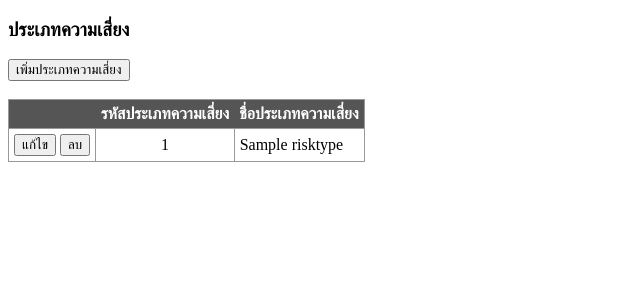
After one commit to patcharra/risk, a PHP site: page /admin/show_risktype.php in a window 1280 px wide. The commit adds this page. Shown: the top 300 px of the page, without its empty margins (0-640 px from the left). Run offline with PHP 8.4, Linux system fonts and the light colour scheme; tables that the repository leaves empty or names only in its code hold one stand-in row (values such as "Sample post").

Commit message:
แสดงข้อมูล ประเภทความเสี่ยง

```diff
--- /dev/null
+++ b/admin/show_risktype.php
@@ -0,0 +1,61 @@
+<?
+require('../common/common_header.php');
+$sql = "SELECT 	IDtype,
+				typeName
+		FROM 	risktype";
+$result = mysql_query($sql, $dbConn);
+$rows	= mysql_num_rows($result);
+?>
+<!DOCTYPE html>
+<html>
+<head>
+	<title></title>
+	<meta charset="utf-8">
+	<link rel="stylesheet" type="text/css" href="../css/risk_main.css">
+</head>
+<body>
+<h3>ประเภทความเสี่ยง</h3>
+<button>เพิ่มประเภทความเสี่ยง</button>
+<br><br>
+<?
+if($rows > 0) {
+	?>
+	<table class="table-data">
+		<thead>
+			<tr>
+				<th class="action-col"></th>
+				<th>รหัสประเภทความเสี่ยง</th>
+				<th>ชื่อประเภทความเสี่ยง</th>
+			</tr>
+		</thead>
+		<tbody>
+		<?
+		for($i=0; $i<$rows; $i++) {
+			$rsktypRow 	 = mysql_fetch_assoc($result);
+			$rsktyp_id 	 = $rsktypRow['IDtype'];
+			$rsktyp_name = $rsktypRow['typeName'];
+			?>
+			<tr>
+				<td class="action-col">
+					<a href="form_risktype.php?code=<?=$rsktyp_id?>">
+						<button>แก้ไข</button>
+					</a>
+					<button>ลบ</button>
+				</td>
+				<td align="center"><?=$rsktyp_id?></td>
+				<td><?=$rsktyp_name?></td>
+			</tr>
+			<?
+		}
+		?>
+		</tbody>
+	</table>
+	<?
+} else {
+	?>
+	ไม่พบข้อมูล
+	<?
+}
+?>
+</body>
+</html>
--- /dev/null
+++ b/css/risk_main.css
@@ -0,0 +1,29 @@
+#frame_main {
+	padding: 30px;
+}
+
+/*
+ * table data
+ */
+.table-data {
+	border-collapse: collapse;
+}
+.table-data td {
+	border: 1px solid #999;
+	padding: 5px;
+}
+.table-data th {
+	background: #555;
+	color: white;
+	padding: 5px;
+	border-top: 1px solid #999;
+}
+.table-data th:first-child {
+	border-left: 1px solid #999;
+}
+.table-data th:last-child {
+	border-right: 1px solid #999;
+}
+.table-data td.action-col a {
+	text-decoration: none;
+}
--- a/index.php
+++ b/index.php
@@ -4,10 +4,8 @@
 <!-- This Site Was Designed By Wayne D. Fields Contact: deonya22@yahoo.com -->
 <html>
 <head>
-
 	<meta charset="utf-8">
-<meta NAME="description" CONTENT="Insert Description Here">
-<meta NAME="keywords" CONTENT="Insert Keywords Here">
+	<link rel="stylesheet" type="text/css" href="css/risk_main.css">
 	<script language="javascript">
 		function onUnloadPage()
 		{
@@ -41,7 +39,7 @@ if($_SESSION["status"] == "admin")
 
 <?php }?>
 
-			<frame name="main" src="main.php" marginwidth="0" topmargin="0" leftmargin="0" marginheight="0" scrolling="yes" frameborder="no" noresize>
+			<frame id="frame_main" name="main" src="main.php" marginwidth="0" topmargin="0" leftmargin="0" marginheight="0" scrolling="yes" frameborder="no" noresize>
 	</frameset>
 	<frame name="footer" src="footer.html" marginwidth="0" topmargin="0" leftmargin="0" marginheight="0" scrolling="no" frameborder="no" noresize>
 </frameset>
--- a/menu2.html
+++ b/menu2.html
@@ -21,7 +21,7 @@
 	<li class="sub">แผนงาน
 		<ul>
 			<li class="fly"><a href="admin/plan.php" target="main">แผนงาน</a></li>
-			<li class="fly"><a href="admin/showplan1_a.php" target="main">ประเภทความเสี่ยง</a></li>
+			<li class="fly"><a href="admin/show_risktype.php" target="main">ประเภทความเสี่ยง</a></li>
 			<li class="fly"><a href="admin/showplan1_a.php" target="main">กลยุทธ์</a></li>
 			<li class="fly"><a href="admin/showplan1_a.php" target="main">โอกาสเกิดความเสี่ยง เชิงปริมาณ</a></li>
 			<li class="fly"><a href="admin/showplan1_a.php" target="main">โอกาสเกิดความเสี่ยง เชิงคุณภาพ</a></li>
```
Also changed, not shown: admin/form_risktype.php (added, +28 -0 lines). Lines whose indentation alone changed are shown as unchanged.
